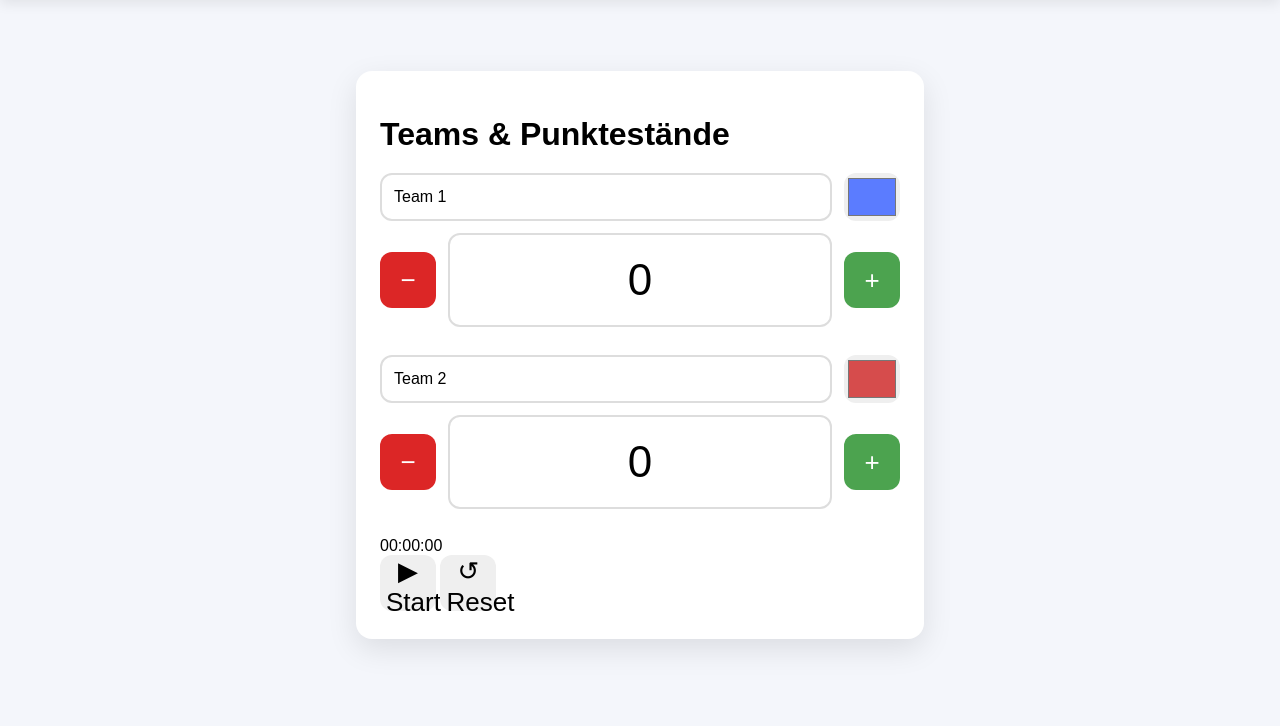
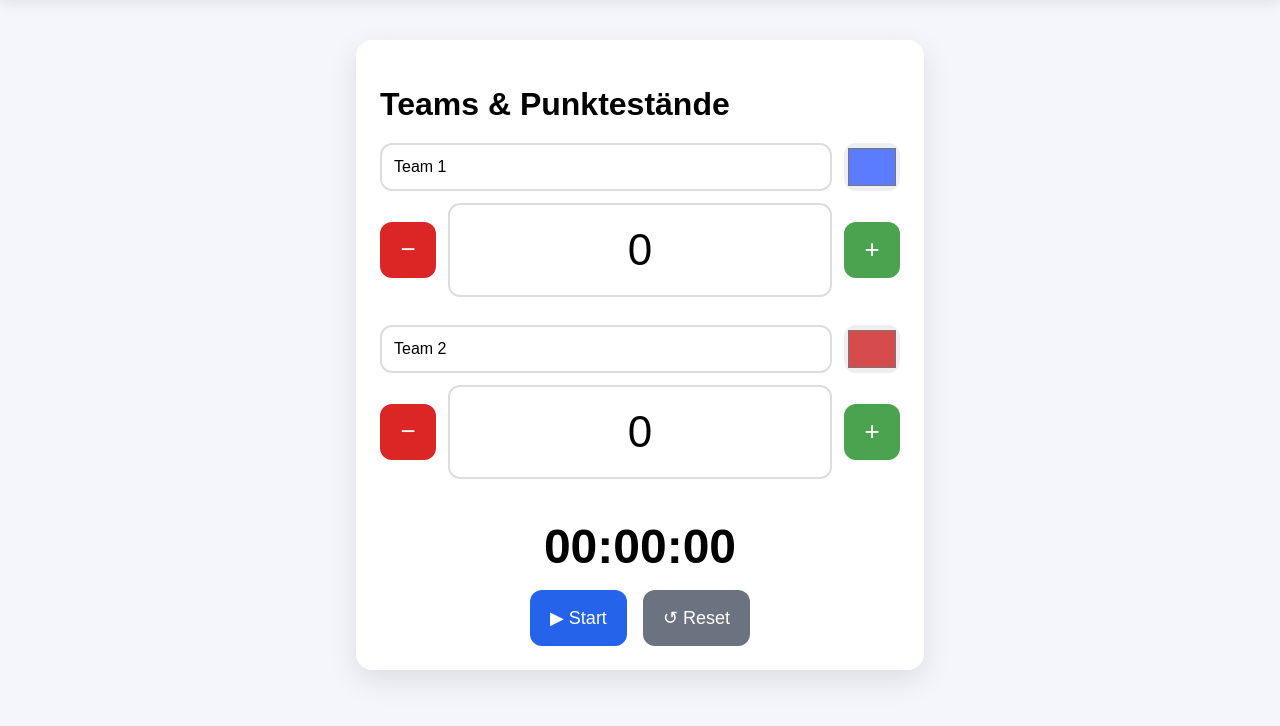
Before and after one commit to LorettaPantelic/VWA, a Flask app: page /scores_and_teams in a window 1280 px wide. Shown: the part 74-800 px from the top of the page. Run offline with Flask 3, Linux system fonts and the light colour scheme.

Commit message:
Fix game clock logic: move time handling to backend

```diff
--- a/scoreboard/scoreboard_screen.py
+++ b/scoreboard/scoreboard_screen.py
@@ -26,7 +26,7 @@ pygame.display.set_caption("Scoreboard Uhr")
 
 # --- Fonts ---
 font = pygame.font.SysFont("Arial", 180)
-team_font = pygame.font.SysFont("Arial", 160)
+team_font = pygame.font.SysFont("Arial", 140)
 score_font = pygame.font.SysFont("Arial", 350)
 clock_font_small = pygame.font.SysFont("Arial", 100)
 clock_font_large = pygame.font.SysFont("Arial", 300)
--- a/scoreboard_web/server.py
+++ b/scoreboard_web/server.py
@@ -79,17 +79,14 @@ def toggle_game_clock():
     state = load_state()
     now = int(time.time() * 1000)
 
-    if not state.get("game_clock_running", False):
-        # ▶ Start
+    if not state.get("game_clock_running"):
+        # START
         state["game_clock_running"] = True
         state["game_last_start_ts"] = now
     else:
-        # ■ Stop
+        # STOP
+        state["game_elapsed_ms"] += now - state["game_last_start_ts"]
         state["game_clock_running"] = False
-        if state.get("game_last_start_ts"):
-            state["game_elapsed_ms"] = state.get("game_elapsed_ms", 0) + (
-                now - state["game_last_start_ts"]
-            )
         state["game_last_start_ts"] = None
 
     save_state(state)
@@ -98,9 +95,11 @@ def toggle_game_clock():
 @app.route("/reset_game_clock", methods=["POST"])
 def reset_game_clock():
     state = load_state()
+
+    state["game_elapsed_ms"] = 0
     state["game_clock_running"] = False
-    state["game_elapsed_ms"] = 0
     state["game_last_start_ts"] = None
+
     save_state(state)
     return "", 204
 
--- a/scoreboard_web/templates/scores_and_teams.html
+++ b/scoreboard_web/templates/scores_and_teams.html
@@ -75,6 +75,46 @@
         background: #4ca34f;
         color: white;
     }
+
+    .game-time {
+        margin-top: 40px;
+        text-align: center;
+    }
+
+    .time-display {
+        font-size: 48px;
+        font-weight: bold;
+        margin-bottom: 16px;
+        font-variant-numeric: tabular-nums;
+    }
+
+    .controls {
+        display: flex;
+        justify-content: center;
+        gap: 16px;
+    }
+
+    .controls button {
+        width: auto;
+        padding: 12px 20px;
+        font-size: 18px;
+        border-radius: 12px;
+    }
+
+    .start {
+        background: #2563eb;
+        color: white;
+    }
+
+    .stop {
+        background: #dc2626;
+        color: white;
+    }
+
+    .reset {
+        background: #6b7280;
+        color: white;
+    }
 </style>
 
 <div class="container">
@@ -144,7 +184,6 @@
     function changeScore(team, delta) {
         const t = scoreboard["team" + team];
         t.score = Math.max(0, t.score + delta);
-
         document.getElementById("team" + team + "Score").textContent = t.score;
         sendToServer();
     }
@@ -153,7 +192,6 @@
         const t = scoreboard["team" + team];
         t.name = document.getElementById("team" + team + "Name").value;
         t.color = document.getElementById("team" + team + "Color").value;
-
         sendToServer();
     }
 
@@ -178,54 +216,13 @@
             })
         }).catch(() => {});
     }
-    let gameRunning = false;
-    let gameStart = 0;
-    let gameElapsed = 0;
-    let raf = null;
-
-    const timeEl = document.getElementById("gameTime");
-    const toggleBtn = document.getElementById("gameToggle");
-
-    function format(ms) {
-        const t = Math.floor(ms / 1000);
-        const h = Math.floor(t / 3600);
-        const m = Math.floor((t % 3600) / 60);
-        const s = t % 60;
-        return `${String(h).padStart(2,"0")}:${String(m).padStart(2,"0")}:${String(s).padStart(2,"0")}`;
-    }
-
-    function update() {
-        gameElapsed = Date.now() - gameStart;
-        timeEl.textContent = format(gameElapsed);
-        raf = requestAnimationFrame(update);
-    }
 
     function toggleGameClock() {
         fetch("/toggle_game_clock", { method: "POST" }).catch(()=>{});
-
-        if (!gameRunning) {
-            gameStart = Date.now() - gameElapsed;
-            raf = requestAnimationFrame(update);
-            toggleBtn.textContent = "■ Stopp";
-            toggleBtn.className = "stop";
-            gameRunning = true;
-        } else {
-            cancelAnimationFrame(raf);
-            toggleBtn.textContent = "▶ Start";
-            toggleBtn.className = "start";
-            gameRunning = false;
-        }
     }
 
     function resetGameClock() {
         fetch("/reset_game_clock", { method: "POST" }).catch(()=>{});
-        cancelAnimationFrame(raf);
-        gameElapsed = 0;
-        timeEl.textContent = "00:00:00";
-        toggleBtn.textContent = "▶ Start";
-        toggleBtn.className = "start";
-        gameRunning = false;
     }
 </script>
-
 {% endblock %}
```
